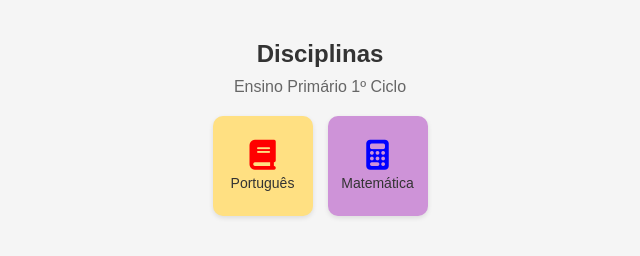
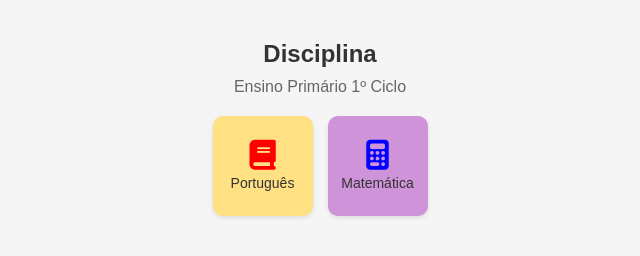
Before and after one commit to ay-ranga/kutiva, a website: page isa (1).html in a window 1280 px wide. Shown: the full height of the page, 320-960 px from the left. Drawn offline with Linux system fonts and the light colour scheme.

Commit message:
Update isa (1).html
removi o s das disciplinas

```diff
--- a/isa (1).html
+++ b/isa (1).html
@@ -73,7 +73,7 @@
   </style>
 </head>
 <body>
-  <h2>Disciplinas</h2>
+  <h2>Disciplina</h2>
   <div class="subtitle">Ensino Primário 1º Ciclo</div>
   <div class="grid">
     <a href="#" class="button portugues" onclick="alert('Português selecionado!')">
```
